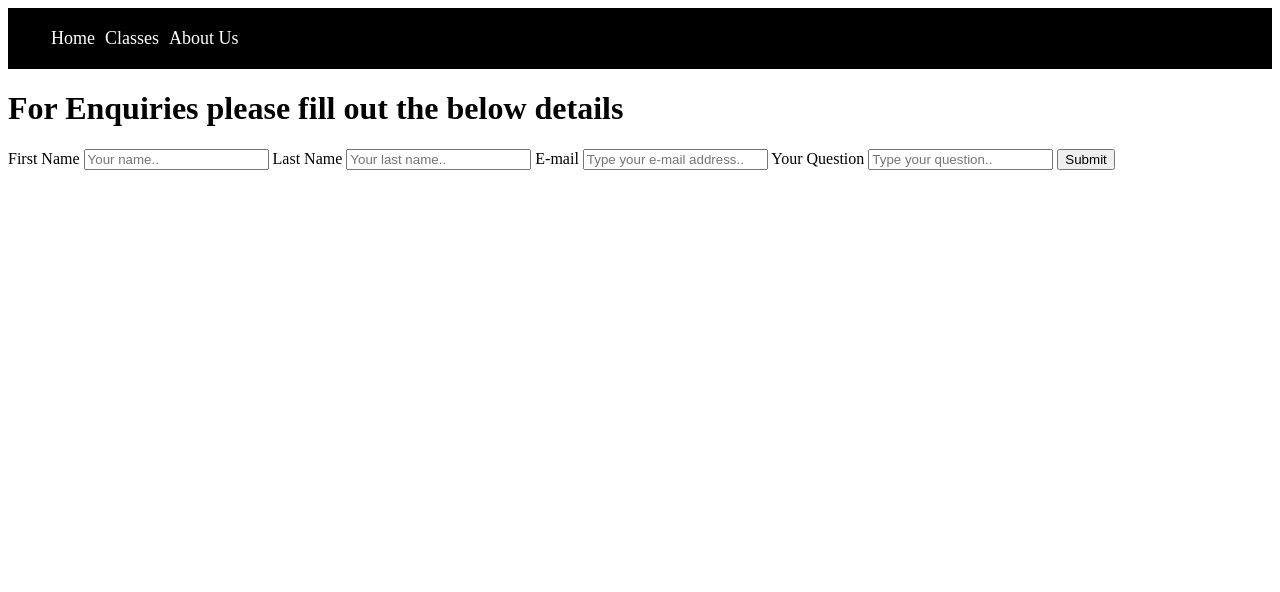
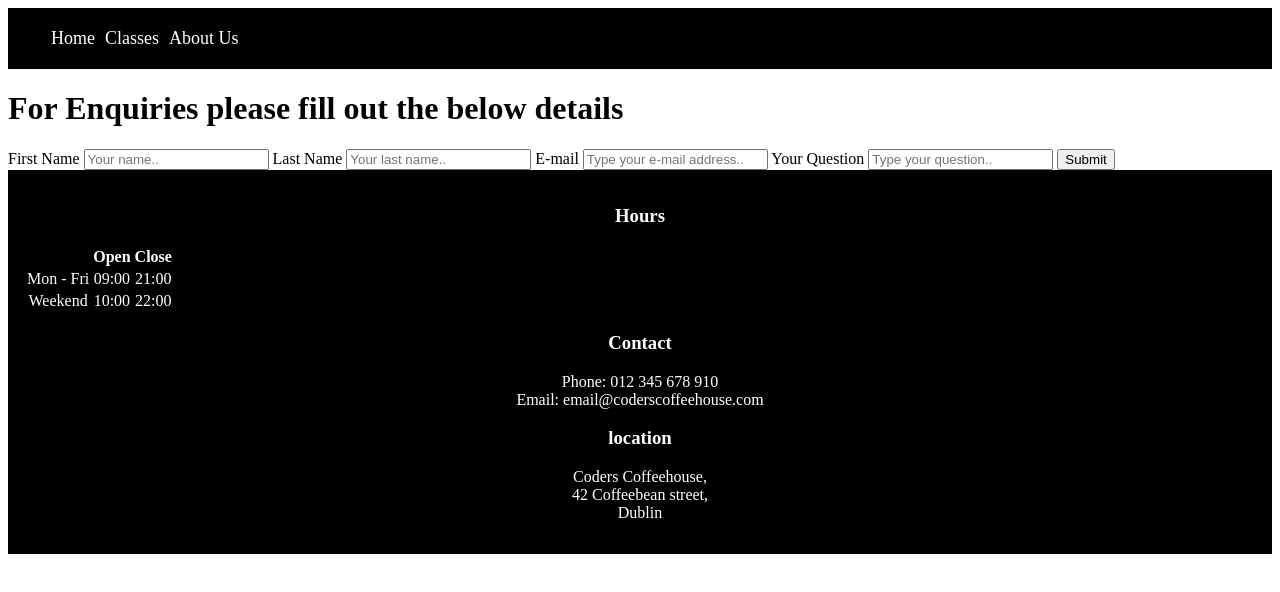
Before and after one commit to Asnikarp5/my-new-files, a plain HTML site: page practiceyoga3.html in a window 1280 px wide. Drawn offline with Linux system fonts and the light colour scheme.

Commit message:
creat footer

```diff
--- a/practiceyoga3.html
+++ b/practiceyoga3.html
@@ -38,6 +38,50 @@
 <input type="submit" value="Submit">
 </form>
 </div>
+
+<footer>
+    <section>
+    <div class="contact-boxes-container">
+		<div class="contact-box-left">
+			<h3 class="text-center">Hours</h3>
+
+			<table class="text-center">
+			<tr>
+				<th></th>
+				<th>Open</th>
+				<th>Close</th>
+			</tr>
+			<tr>
+				<td>Mon - Fri</td>
+				<td>09:00</td>
+				<td>21:00</td>
+			</tr>
+			<tr>
+				<td>Weekend</td>
+				<td>10:00</td>
+                <td>22:00</td>
+			</tr>
+			</table>
+		</div>
+		<div class="text-right contact-box-right">
+			<h3>Contact</h3>
+
+			<div>
+			<span class="bold">Phone: </span>
+			<span>012 345 678 910</span>
+			</div>
+			<div>
+			<span class="bold">Email: </span>
+			<span>email@coderscoffeehouse.com</span>
+			</div>
+		</div>
+		<div class="contact-box-center">
+			<h3>location</h3>
+			<p>Coders Coffeehouse,<br>42 Coffeebean street,<br>Dublin</p>
+		</div>
+	</div>
+    </section>
+</footer>
 </body>
 
 </html>
```
